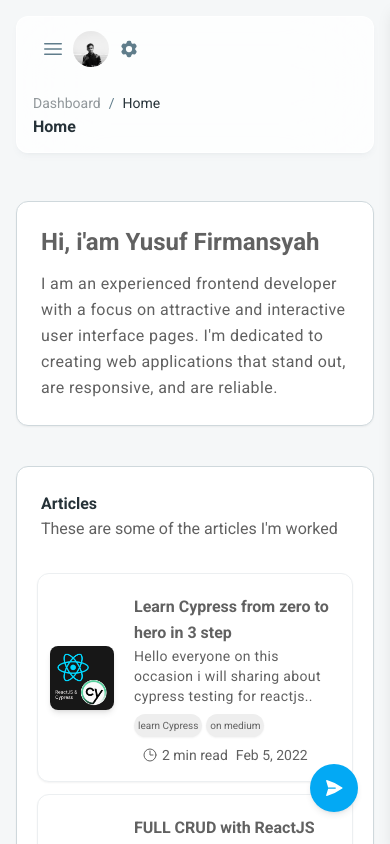
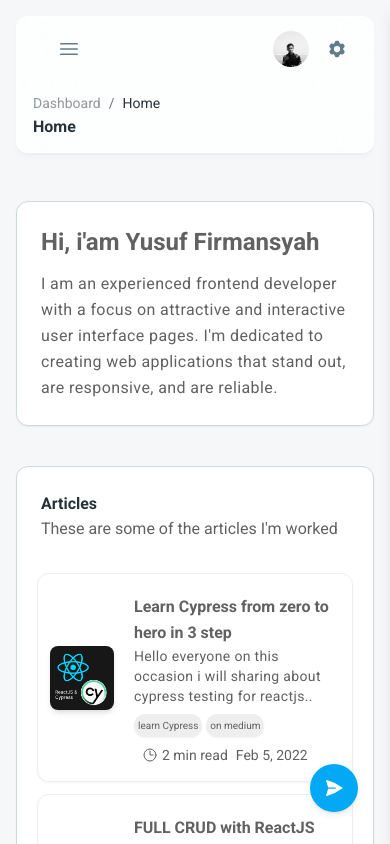
Before and after one commit to firmansyf/my-app, a React (Vite) app: page /dashboard/home in a window 390 px wide. Shown: the top 844 px of the page. Built offline with nearby package versions, Linux system fonts and the light colour scheme.

Commit message:
fix: fix-position

```diff
--- a/src/widgets/layout/dashboard-navbar.jsx
+++ b/src/widgets/layout/dashboard-navbar.jsx
@@ -44,14 +44,14 @@ export function DashboardNavbar() {
             {page}
           </Typography>
         </div>
-        <div className='flex items-center'>
+        <div className='flex items-center sm:justify-between'>
           {/* <div className='mr-auto md:mr-4 md:w-56'>
             <Input label='Search' />
           </div> */}
           <IconButton
             variant='text'
             color='blue-gray'
-            className='grid xl:hidden'
+            className='grid xl:hidden mx-4'
             onClick={() => setOpenSidenav(dispatch, !openSidenav)}
           >
             <Bars3Icon strokeWidth={3} className='h-6 w-6 text-blue-gray-500' />
@@ -135,17 +135,20 @@ export function DashboardNavbar() {
               </MenuItem>
             </MenuList>
           </Menu> */}
-          <Link to='/dashboard/profile'>
+          <div className='flex gap-2 items-center'>
+            <Link to='/dashboard/profile' className=''>
               <Avatar src={yusuf} size='sm' />
             </Link>
 
             <IconButton
               variant='text'
               color='blue-gray'
+              className=''
               onClick={() => setOpenConfigurator(dispatch, true)}
             >
               <Cog6ToothIcon className='h-5 w-5 text-blue-gray-500' />
             </IconButton>
+          </div>
         </div>
       </div>
     </Navbar>
```
Lines whose indentation alone changed are shown as unchanged.
